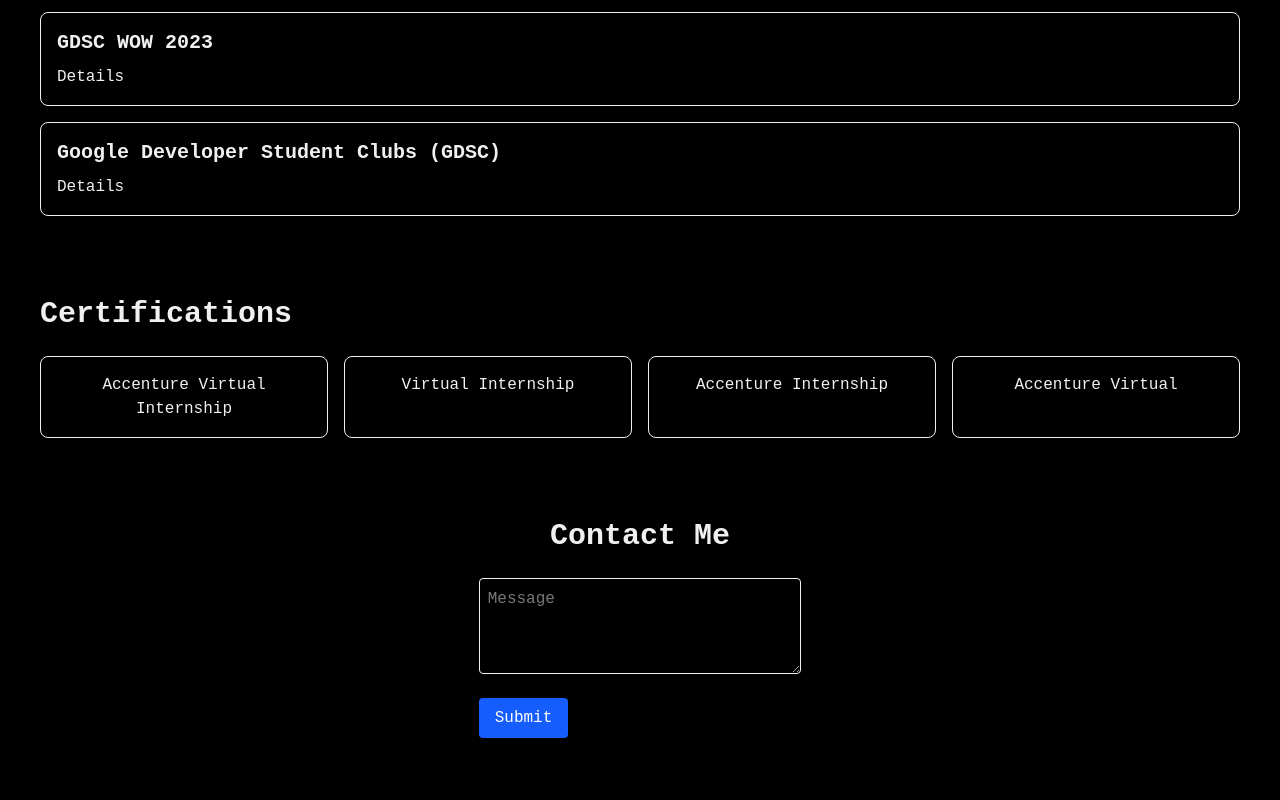
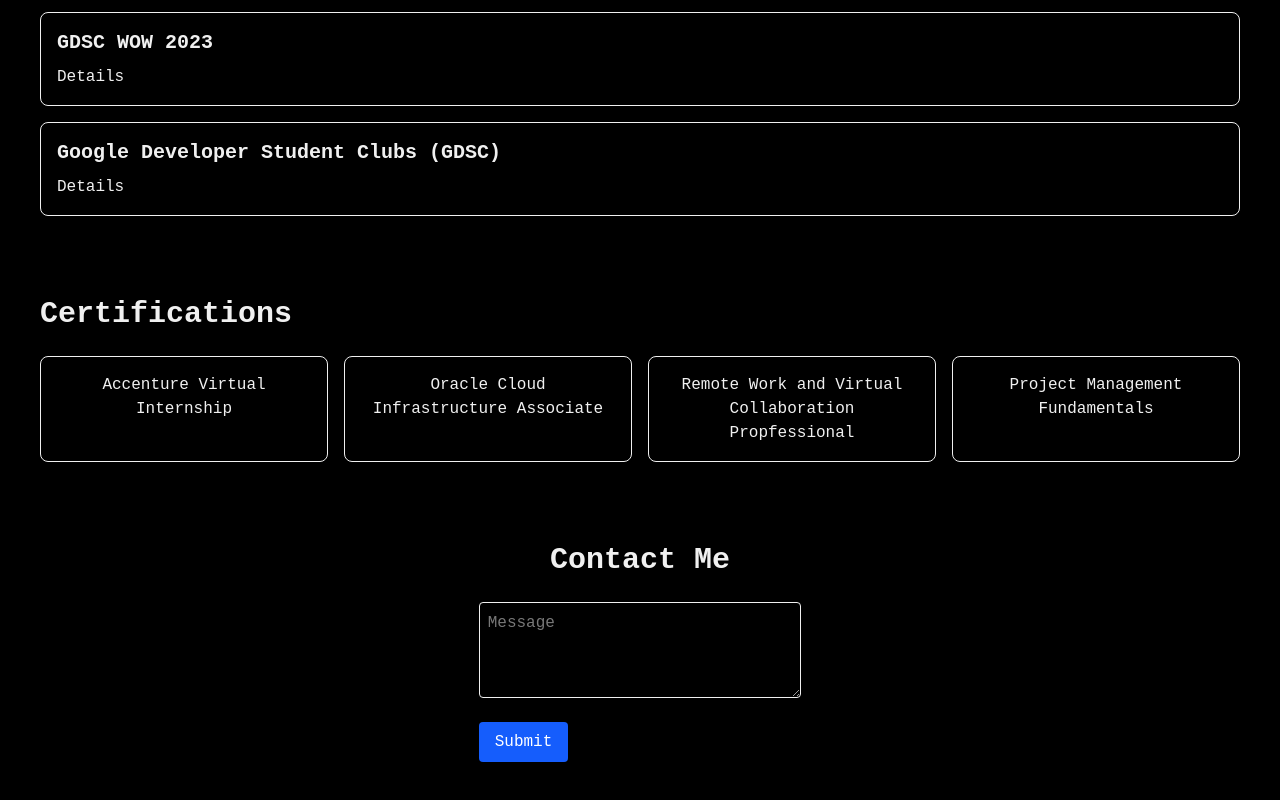
Before and after one commit to shivamgoswamihere/my-portfolio, a React (Vite) app in the folder my-portfolio/: page / in a window 1280 px wide. Shown: the part 4061-4861 px from the top of the page. Before the commit the page ends 4839 px from the top, so only its background shows below. Built offline with nearby package versions, Linux system fonts and the light colour scheme; the HTML template or start-up script is replaced by a standard one; a web font is replaced by a local one.

Commit message:
changed html title and certifications name

```diff
--- a/my-portfolio/index.html
+++ b/my-portfolio/index.html
@@ -4,7 +4,7 @@
     <meta charset="UTF-8" />
     <link rel="icon" type="image/svg+xml" href="../my-portfolio/src/assets/SG-logo.png" />
     <meta name="viewport" content="width=device-width, initial-scale=1.0" />
-    <title>Vite + React</title>
+    <title>Shivam Goswami's Portfolio</title>
   </head>
   <body>
     <div id="root"></div>
--- a/my-portfolio/src/sections/Certifications.jsx
+++ b/my-portfolio/src/sections/Certifications.jsx
@@ -6,9 +6,9 @@ export const Certifications = () => (
     <h2 className="text-3xl font-semibold mb-6">Certifications</h2>
     <div className="grid grid-cols-2 md:grid-cols-4 gap-4">
       {[{heading:"Accenture Virtual Internship", decription:'', image:''},
-        {heading:" Virtual Internship", decription:'', image:''},
-        {heading:"Accenture Internship", decription:'', image:''},
-        {heading:"Accenture Virtual", decription:'', image:''}
+        {heading:" Oracle Cloud Infrastructure Associate ", decription:'', image:''},
+        {heading:"Remote Work and Virtual Collaboration Propfessional", decription:'', image:''},
+        {heading:"Project Management Fundamentals", decription:'', image:''}
       ].map(cert => (
         <div key={cert.heading} className="border p-4 text-center rounded-lg">{cert.heading}</div>
       ))}
```
